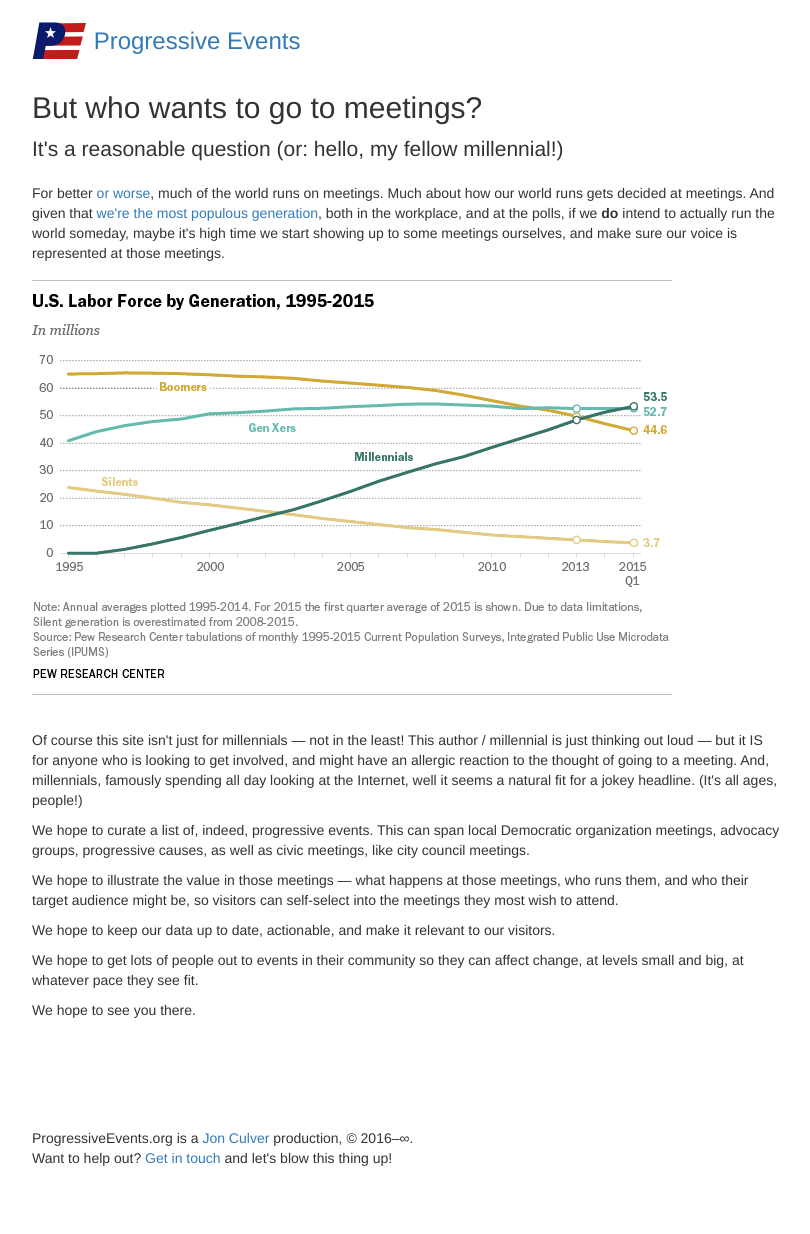
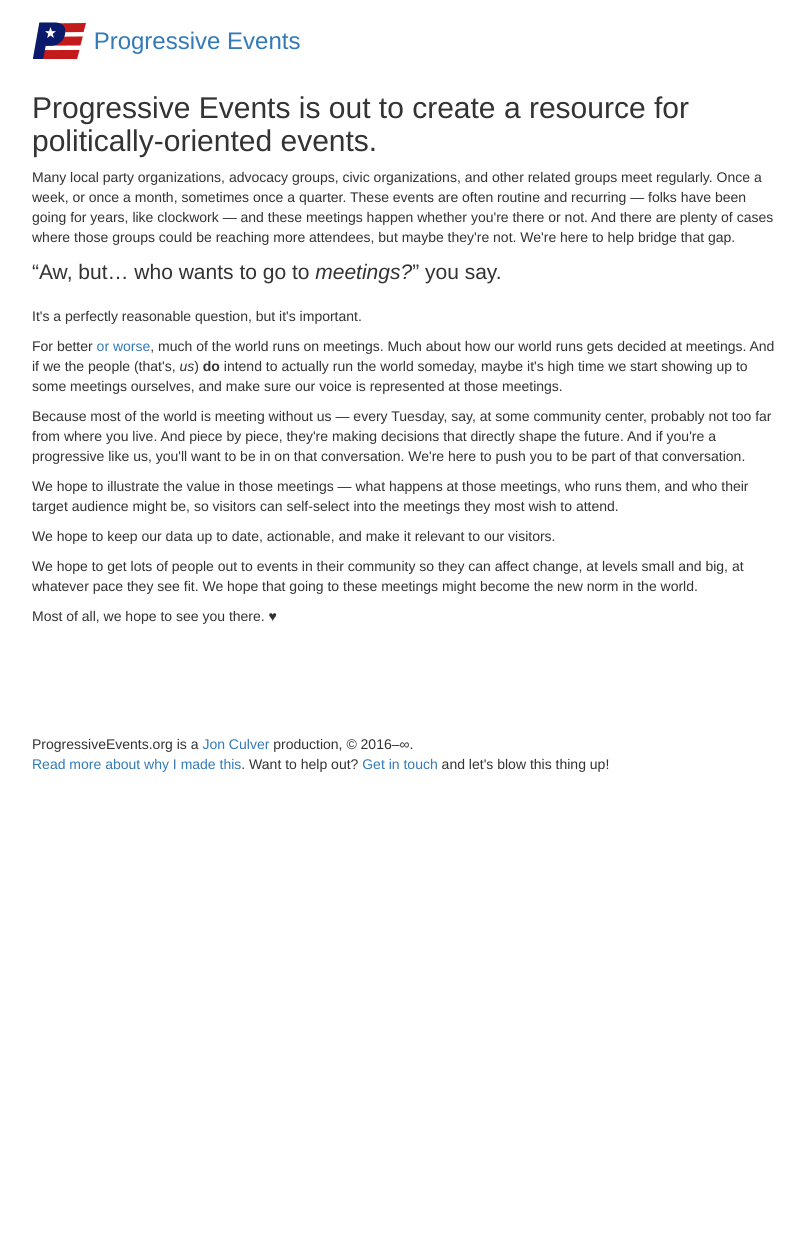
Before and after one commit to bahoo/progressive-events, a Django app: page /why in a window 1280 px wide. Shown: the whole page, without its empty margins (38-848 px from the left). After the commit the page ends 772 px from the top, so only its background shows below. Run offline with Django 3.2, Linux system fonts and the light colour scheme; parts of the project's set-up code (start-up, migrations or seed data) failed here and were passed over; some libraries are stand-ins or nearby versions.

Commit message:
Making my 'why' page less ageist and elaborating a bit.

```diff
--- a/core/templates/base.html
+++ b/core/templates/base.html
@@ -71,7 +71,7 @@
     <div class="container">
         <footer>
             <p>ProgressiveEvents.org is a <a href="http://www.jonculver.com/">Jon Culver</a> production, &copy; 2016&ndash;&infin;.<br />
-                Want to help out? <a href="mailto:jon.c.culver@gmail.com">Get in touch</a> and let's blow this thing up!</p>
+                <a href="{% url "why" %}">Read more about why I made this</a>. Want to help out? <a href="mailto:jon.c.culver@gmail.com">Get in touch</a> and let's blow this thing up!</p>
         </footer>
     </div>
 </section>
--- a/core/templates/why.html
+++ b/core/templates/why.html
@@ -7,30 +7,29 @@
 
         <div class="col-xs-8">
 
-            <h2>But who wants to go to meetings?</h2>
+            <h2>Progressive Events is out to create a resource for politically-oriented events.</h2>
 
-            <p class="lead">It's a reasonable question (or: hello, my fellow millennial!)</p>
+            <p>Many local party organizations, advocacy groups, civic organizations, and other
+                related groups meet regularly. Once a week, or once a month, sometimes once a quarter.
+                These events are often routine and recurring &mdash; folks have been going for years,
+                like clockwork &mdash; and these meetings happen whether you're there or not. And there
+                are plenty of cases where those groups could be reaching more attendees, but maybe they're
+                not. We're here to help bridge that gap.</p>
+
+            <p class="lead">&ldquo;Aw, but&hellip; who wants to go to <em>meetings?</em>&rdquo; you say.</p>
+
+            <p>It's a perfectly reasonable question, but it's important.</p>
 
             <p>For better <a href="https://gettingreal.37signals.com/ch07_Meetings_Are_Toxic.php" target="_blank">or worse</a>, much of the world runs on meetings. Much about
-                how our world runs gets decided at meetings. And given that
-                <a href="http://www.pewresearch.org/fact-tank/2016/04/25/millennials-overtake-baby-boomers/" target="_blank">we're
-                the most populous generation</a>, both in the workplace, and at the polls,
-                if we <strong>do</strong> intend to actually run the world someday,
+                how our world runs gets decided at meetings. And if we the people (that's, <em>us</em>)
+                <strong>do</strong> intend to actually run the world someday,
                 maybe it's high time we start showing up to some meetings ourselves, and make
                 sure our voice is represented at those meetings.</p>
 
-            <img src="{% static "img/labor-force.png" %}" class="img-responsive" style="margin-bottom: 2em;" />
-
-            <p>Of course this site isn't just for millennials &mdash; not in the least!
-                This author / millennial is just thinking out loud &mdash;
-                but it IS for anyone who is looking to get involved, and
-                might have an allergic reaction to the thought of going to a meeting. And,
-                millennials, famously spending all day looking at the Internet, well it seems a natural
-                fit for a jokey headline. (It's all ages, people!)</p>
-
-            <p>We hope to curate a list of, indeed, progressive events. This can span local Democratic
-                organization meetings, advocacy groups, progressive causes, as well as civic
-                meetings, like city council meetings.</p>
+            <p>Because most of the world is meeting without us &mdash; every Tuesday, say, at some
+                community center, probably not too far from where you live. And piece by piece, they're making decisions that
+                directly shape the future. And if you're a progressive like us, you'll want to be in
+                on that conversation. We're here to push you to be part of that conversation.</p>
 
             <p>We hope to illustrate the value in those meetings &mdash; what happens at those
                 meetings, who runs them, and who their target audience might be, so visitors can
@@ -39,9 +38,10 @@
             <p>We hope to keep our data up to date, actionable, and make it relevant to our visitors.</p>
 
             <p>We hope to get lots of people out to events in their community so they can affect change,
-                at levels small and big, at whatever pace they see fit.</p>
+                at levels small and big, at whatever pace they see fit. We hope that going to these meetings
+                might become the new norm in the world.</p>
 
-            <p>We hope to see you there.</p>
+            <p>Most of all, we hope to see you there. &hearts;</p>
 
         </p>
 
```
